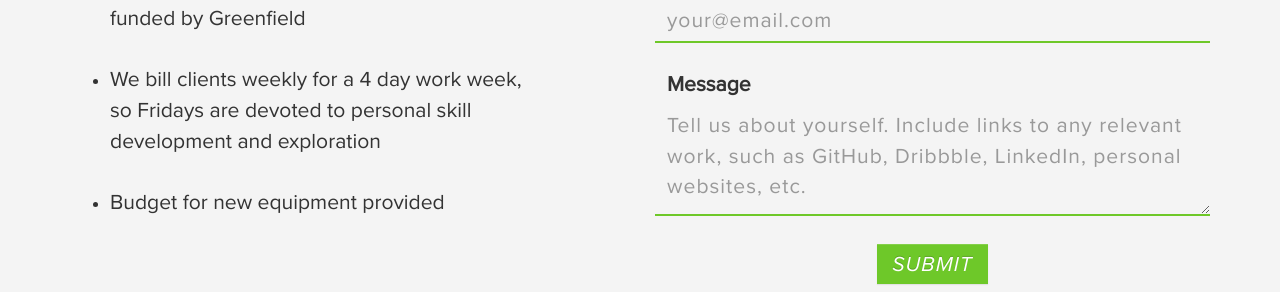
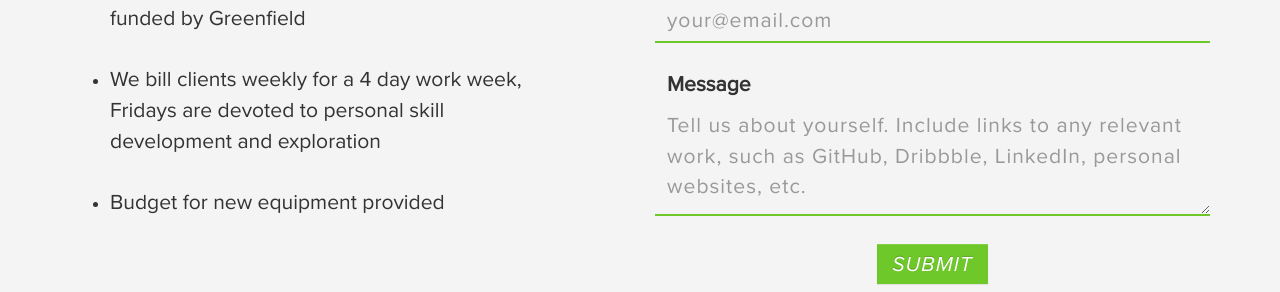
Before and after one commit to greenfieldhq/greenfieldhq.github.io, a Jekyll site: the page built from join.md, in a window 1280 px wide. Shown: the part 786-1078 px from the top of the page. Built offline with Jekyll 4.4.1, drawn with Linux system fonts in a browser that asks for light colours; nearby versions of some CDN libraries.

Commit message:
Remove the word so

```diff
--- a/_includes/work-for-us.html
+++ b/_includes/work-for-us.html
@@ -54,7 +54,7 @@ $(function() {
             <li>3 weeks paid vacation</li><br>
             <li>Year end paid break</li><br>
             <li>Competitive medical and dental benefits fully funded by Greenfield</li><br>
-            <li>We bill clients weekly for a 4 day work week, so Fridays are devoted to personal skill development and exploration</li><br>
+            <li>We bill clients weekly for a 4 day work week, Fridays are devoted to personal skill development and exploration</li><br>
             <li>Budget for new equipment provided</li>
           </ul>
         </div>
```
